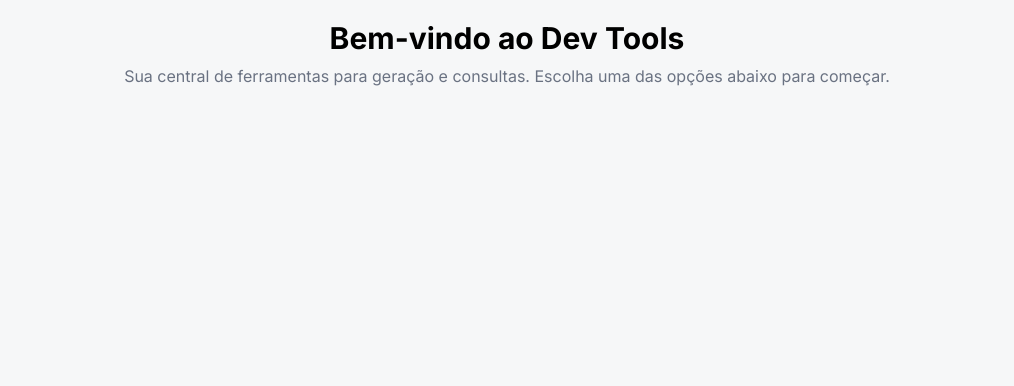
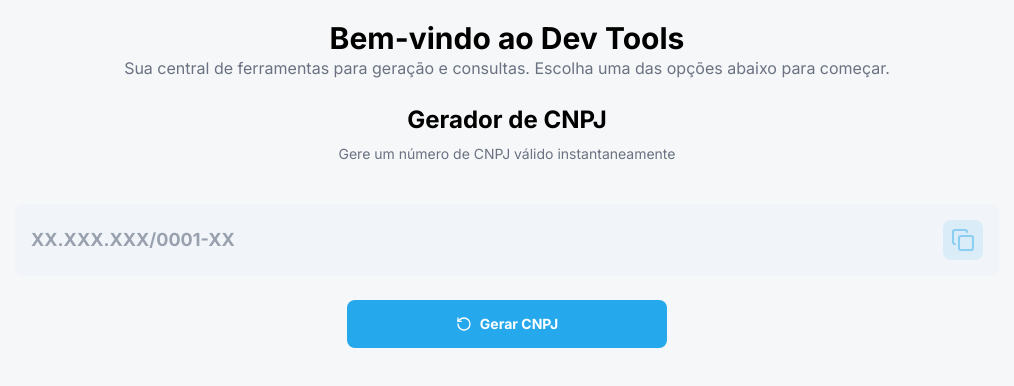
Before and after one commit to maxmalato/dev-tools, a React (Vite) app: page /gerar-cnpj in a window 1280 px wide. Shown: the top 386 px of the page, without its empty margins (133-1147 px from the left). Built offline with nearby package versions, Linux system fonts and the light colour scheme; no server answers.

Commit message:
feat: atualizar geração de CNPJ para retornar formato adequado; adicionar tratamento de erros e feedback ao usuário na página GerarCnpj; incluir descrição na página GerarIE

```diff
--- a/src/api/index.ts
+++ b/src/api/index.ts
@@ -1,6 +1,7 @@
 import axios from "axios";
 import type {
   CnpjDataResponse,
+  GenerateCnpj,
   GenerateInscricaoEstadualdRequest,
   GenerateInscricaoEstadualdResponse,
   GeneratePasswordRequest,
@@ -35,9 +36,9 @@ export const consultarCnpj = async (
 
 //* Gerar dados de um CNPJ
 export const gerarCnpj = async (): Promise<string> => {
-  const { data } = await apiClient.get<string[]>(`/cnpj?new=true`);
+  const { data } = await apiClient.get<GenerateCnpj>("/cnpj/random");
 
-  return data[0];
+  return data.formatted;
 };
 
 //* Gerar dados de uma Inscrição Estadual
--- a/src/components/shared/Header.tsx
+++ b/src/components/shared/Header.tsx
@@ -2,10 +2,10 @@ import { Link } from "react-router-dom";
 
 export function Header() {
     return (
-        <header>
+        <header className="mb-6">
             <Link to="/">
                 <h1 className="font-bold text-3xl text-center">Bem-vindo ao Dev Tools</h1>
-                <p className="text-gray-500 text-center mt-2">
+                <p className="text-gray-500 text-center">
                     Sua central de ferramentas para geração e consultas. Escolha uma das opções abaixo para começar.
                 </p>
             </Link>
--- a/src/pages/GerarCnpj.tsx
+++ b/src/pages/GerarCnpj.tsx
@@ -1,8 +1,57 @@
+import { useMutation } from "@tanstack/react-query";
+import { toast } from "sonner";
+import { ButtonShared } from "@/components/shared/ButtonShared";
+import { ResultBoxShared } from "@/components/shared/ResultBoxShared";
+import { RotateCcw } from "lucide-react";
+import { gerarCnpj } from "@/api";
+
 export function GerarCnpj() {
+    const { mutate, data, isPending } = useMutation({
+        mutationFn: gerarCnpj,
+        onError: (err) => {
+            toast.error("Erro ao gerar CNPJ.", {
+                description: err.message || "Não possível conectar à API."
+            });
+        },
+        onSuccess: () => {
+            toast.success("CNPJ gerado com sucesso!");
+        }
+    });
+
+    const generateCnpj = data || "";
+
+    const handleGenerate = () => {
+        mutate();
+    };
+
+    const handleCopy = () => {
+        if (!generateCnpj) return;
+
+        navigator.clipboard.writeText(generateCnpj);
+        toast.success("Copiado!", {
+            description: "CNPJ copiado para a área de transferência."
+        });
+    }
     return (
-        <main>
+        <section>
+            <h1 className="font-bold text-2xl text-center">Gerador de CNPJ</h1>
+            <h2 className="text-gray-500 text-sm text-center mt-2">Gere um número de CNPJ válido instantaneamente</h2>
 
+            <div className="mt-10 flex flex-col">
+                <ResultBoxShared
+                    value={generateCnpj}
+                    placeholder="XX.XXX.XXX/0001-XX"
+                    onCopy={handleCopy}
+                />
 
-        </main>
+                <ButtonShared
+                    title={isPending ? "Gerando..." : "Gerar CNPJ"}
+                    Icon={RotateCcw}
+                    onClick={handleGenerate}
+                    disabled={isPending}
+                    className="self-center"
+                />
+            </div>
+        </section>
     )
 };
--- a/src/pages/GerarIE.tsx
+++ b/src/pages/GerarIE.tsx
@@ -47,6 +47,7 @@ export function GerarIE() {
     return (
         <main className="mt-10">
             <h1 className="font-bold text-2xl text-center mt-8 mb-2">Gerador de Inscrição Estadual</h1>
+            <h2 className="text-gray-500 text-sm text-center mt-2 mb-8">Gere um número de Inscrição Estadual válido para o estado de sua escolha.</h2>
 
             <ResultBoxShared
                 value={generatedIE}
```
